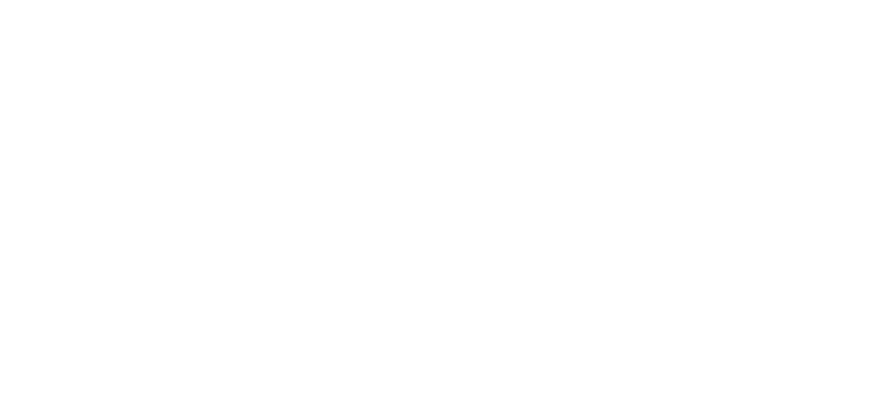
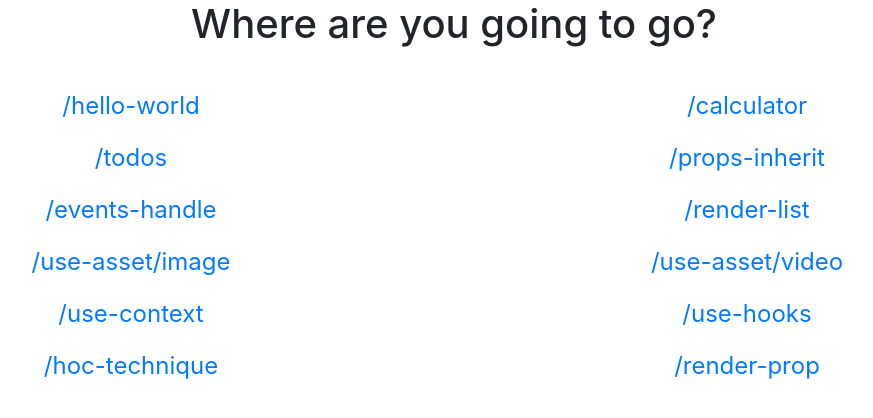
Before and after one commit to MaksyStef/DjangoReactApp, a React (Create React App) app in the folder frontend/: page / in a window 1280 px wide. Before the commit this address had no page. Shown: the top 418 px of the page, without its empty margins (186-1059 px from the left). Built offline with nearby package versions, Linux system fonts and the light colour scheme.

Commit message:
Add IndexApp for React

```diff
--- a/frontend/src/App.js
+++ b/frontend/src/App.js
@@ -13,11 +13,13 @@
 import UseHooksApp from './UseHooksApp.js';
 import HocTechniqueApp from './HocTechniqueApp.js';
 import RenderPropApp from './RenderProp.js';
+import IndexApp from './IndexApp.js';
 function App() {
   return (
     <React.StrictMode>
       <BrowserRouter>
         <Routes>
+          <Route path="" element={<IndexApp />} />
           <Route path="/hello-world" element={<HelloWorldApp />}/>
           <Route path="/calculator" element={<CalculatorApp />} />
           <Route path="/todos" element={<TodoApp />} />
--- /dev/null
+++ b/frontend/src/IndexApp.js
@@ -0,0 +1,43 @@
+import { Component } from 'react';
+
+export default class IndexApp extends Component {
+  routes = [
+    "/hello-world",
+    "/calculator",
+    "/todos",
+    "/props-inherit",
+    "/events-handle",
+    "/render-list",
+    "/use-asset/image",
+    "/use-asset/video",
+    "/use-context",
+    "/use-hooks",
+    "/hoc-technique",
+    "/render-prop",
+  ]
+  routesStyle = {
+    fontSize: "24px",
+  }
+  render() {
+    var links = [];
+    for (const [index, route] of this.routes.entries()) {
+      if (index % 2 === 0) {
+        const secondRoute = this.routes[index+1];
+        links.push((
+          <div key={index} className="row w-100">
+            <div className="col p-2"><a href={route}>{route}</a></div>
+            <div className="col p-2"><a href={secondRoute}>{secondRoute}</a></div>
+          </div>
+        ))
+      }
+    }
+    return (
+      <div>
+        <h1 className="text-center">Where are you going to go?</h1>
+        <div style={this.routesStyle} className="routes text-center mw-100 d-grid p-4">
+          {links}
+        </div>
+      </div>
+    )
+  }
+}
--- a/frontend/src/RenderProp.js
+++ b/frontend/src/RenderProp.js
@@ -78,7 +78,7 @@
   }
   render() {
     return (
-      <Wrapper>
+      <Wrapper style={{gap: "84px"}}>
         <FetchData url={"https://jsonplaceholder.typicode.com/todos"} render={RenderTodo} />
         <FetchData url={"https://jsonplaceholder.typicode.com/comments"} render={RenderComments} />
       </Wrapper>
```
Also changed, not shown: 1 other file (tests, documents, lock files or other folders).
